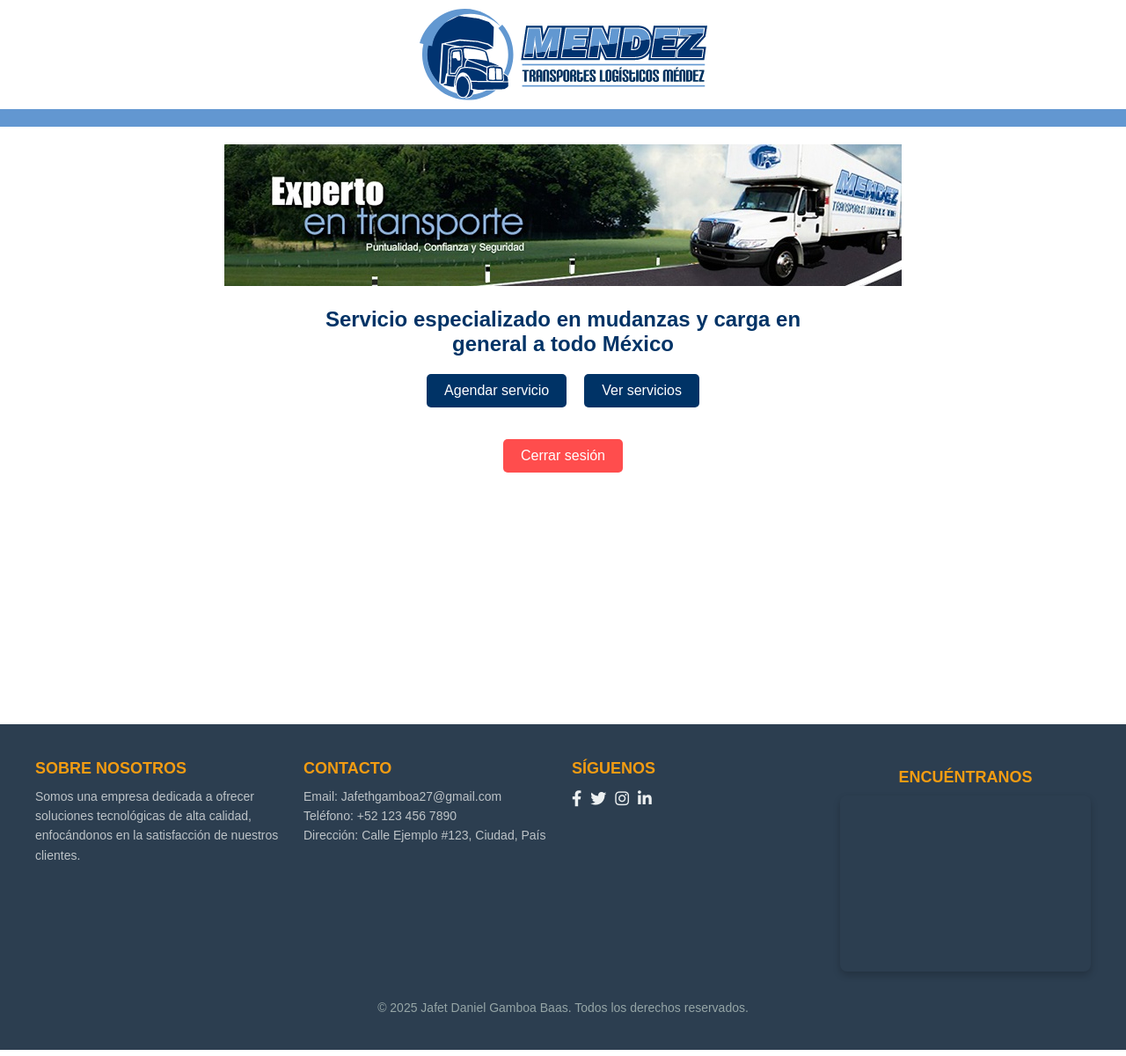
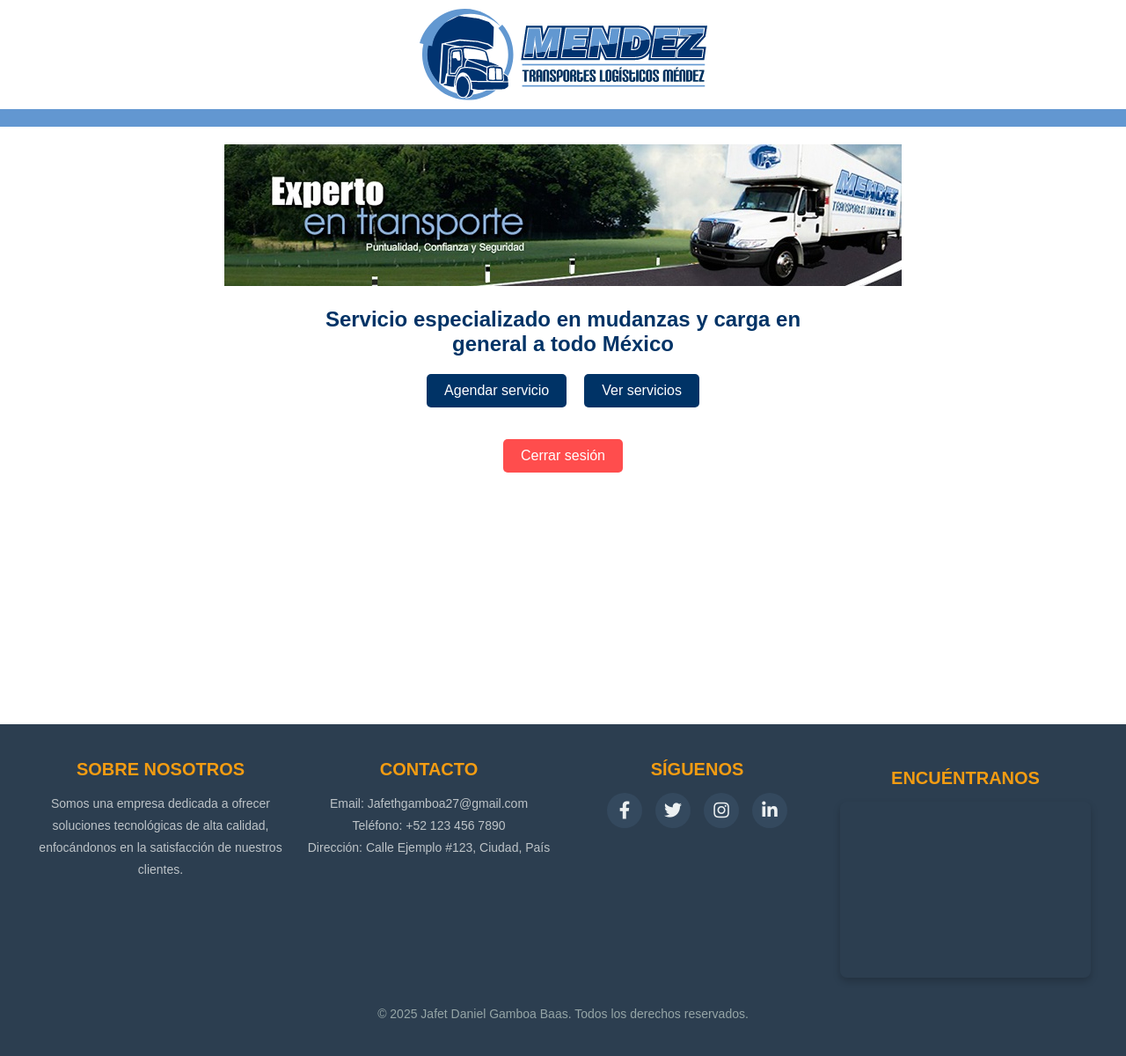
Before and after one commit to DARKTOTEM2703/Programacion-de-formulario-con-BD, a PHP site: page /Programacion-de-formulario-con-BD/dashboard.php in a window 1280 px wide. Shown: the whole page at 88% size. Run offline with PHP 8.4, Linux system fonts and the light colour scheme; a user stored in the database is signed in; grey boxes are pictures that could not be loaded.

Commit message:
Mejorar el diseño del footer: actualizar la distribución de columnas, centrar el contenido y ajustar estilos de los íconos sociales.

```diff
--- a/css/footer.css
+++ b/css/footer.css
@@ -18,28 +18,32 @@ body {
 
 .footer__container {
   display: grid;
-  grid-template-columns: repeat(4, 1fr); /* Cuatro columnas iguales */
-  gap: 20px; /* Espaciado uniforme entre columnas */
+  grid-template-columns: repeat(
+    auto-fit,
+    minmax(250px, 1fr)
+  ); /* Distribución flexible */
+  gap: 20px; /* Espaciado entre columnas */
   max-width: 1200px;
   margin: 0 auto;
 }
 
 .footer__section {
-  text-align: left; /* Alinea el contenido a la izquierda */
+  text-align: center; /* Alinea todo el contenido al centro */
 }
 
 .footer__section h4 {
-  font-size: 18px;
-  margin-bottom: 10px;
+  font-size: 20px;
+  margin-bottom: 15px;
   color: #f39c12;
   text-transform: uppercase;
   font-weight: 600;
+  text-align: center; /* Alinea los títulos al centro */
 }
 
 .footer__section p,
 .footer__section a {
   font-size: 14px;
-  line-height: 1.6;
+  line-height: 1.8;
   color: #bdc3c7;
   text-decoration: none;
 }
@@ -50,17 +54,29 @@ body {
 
 .footer__social {
   display: flex;
-  gap: 10px;
+  gap: 15px; /* Espaciado entre los íconos */
+  justify-content: center; /* Centra los íconos horizontalmente */
+  align-items: center; /* Alinea los íconos verticalmente */
 }
 
 .footer__social a {
-  color: #ecf0f1;
-  font-size: 18px;
-  transition: color 0.3s ease;
+  display: flex;
+  justify-content: center;
+  align-items: center;
+  width: 40px; /* Tamaño del círculo */
+  height: 40px; /* Tamaño del círculo */
+  border-radius: 50%; /* Hace que los íconos sean circulares */
+  background-color: #34495e; /* Fondo inicial del círculo */
+  color: #ecf0f1; /* Color del ícono */
+  font-size: 20px; /* Tamaño del ícono */
+  transition: background-color 0.3s ease, transform 0.3s ease;
+  text-decoration: none; /* Elimina subrayados */
 }
 
 .footer__social a:hover {
-  color: #f39c12;
+  background-color: #f39c12; /* Cambia el fondo al pasar el cursor */
+  color: #2c3e50; /* Cambia el color del ícono al pasar el cursor */
+  transform: scale(1.1); /* Efecto de zoom */
 }
 
 .footer__map {
```
